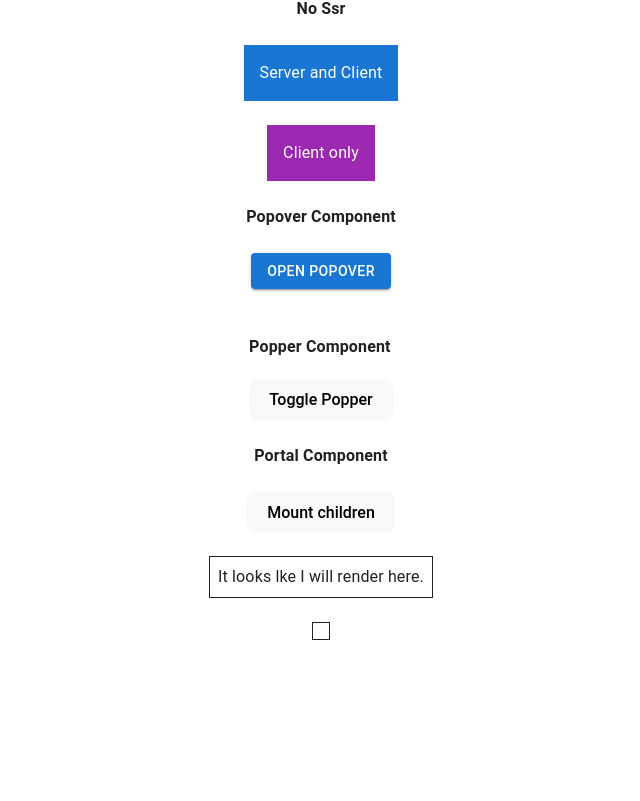
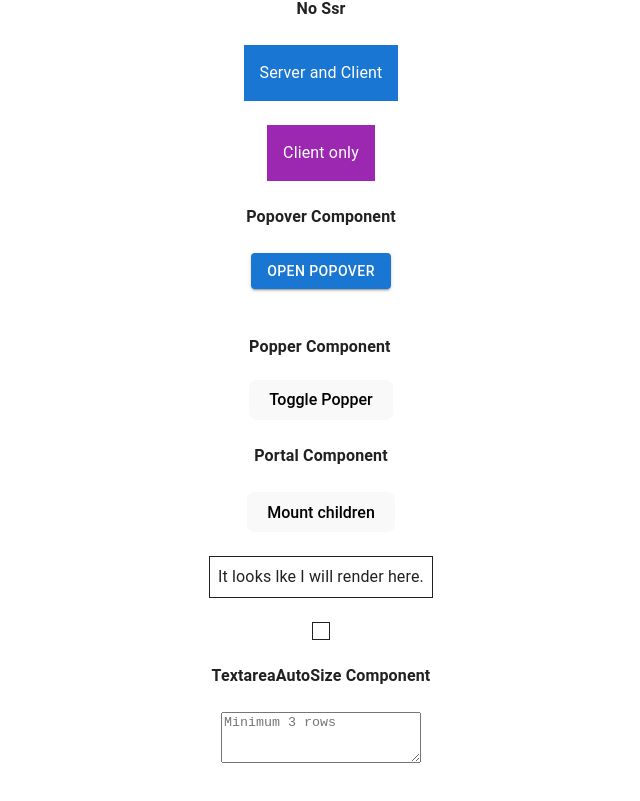
Before and after one commit to GuilhermeSousaDev/MaterialUI, a React (Vite) app in the folder react-ui/: page / in a window 1280 px wide. Shown: the part 10903-11704 px from the top of the page, without its empty margins (319-959 px from the left). Before the commit the page ends 11583 px from the top, so only its background shows below. Built offline with nearby package versions, Linux system fonts and the light colour scheme.

Commit message:
TextareaAutosize Component

```diff
--- a/react-ui/src/App.jsx
+++ b/react-ui/src/App.jsx
@@ -52,6 +52,7 @@ import NoSsrComponent from './components/NoSsr';
 import PopoverComponent from './components/Popover';
 import PopperComponent from './components/Popper';
 import PortalComponent from './components/Portal';
+import TextAreaAutoSizeComponent from './components/TextareaAutoSize';
 
 function App() {
   return (
@@ -109,6 +110,7 @@ function App() {
       <PopoverComponent />
       <PopperComponent />
       <PortalComponent />
+      <TextAreaAutoSizeComponent />
     </Stack>
   )
 }
--- /dev/null
+++ b/react-ui/src/components/TextareaAutoSize.jsx
@@ -0,0 +1,15 @@
+import { TextareaAutosize } from '@mui/material';
+
+export default function TextareaAutoSizeComponent() {
+  return (
+    <>
+      <h4>TextareaAutoSize Component</h4>
+
+      <TextareaAutosize
+        minRows={3}
+        placeholder="Minimum 3 rows"
+        style={{ width: 200 }}
+      />
+    </>
+  )
+}
```
